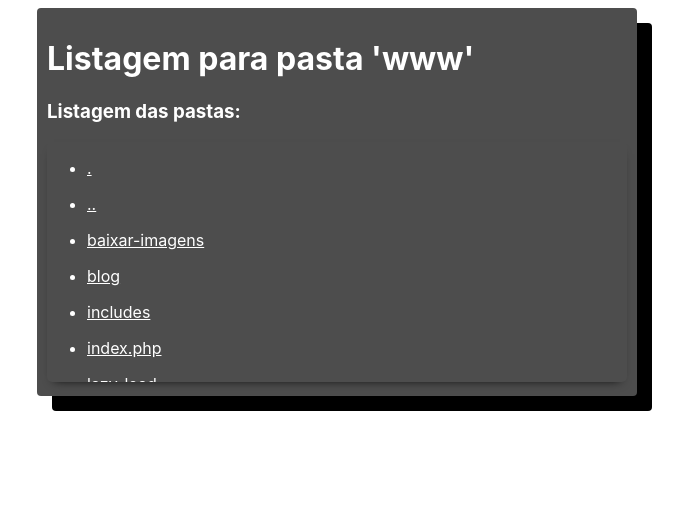
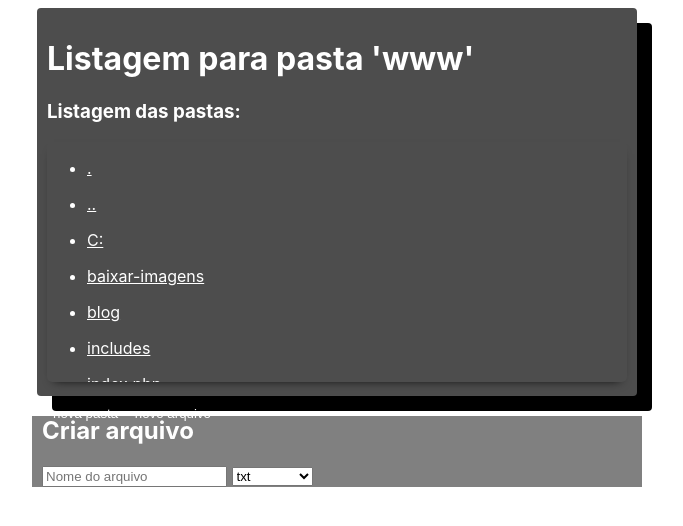
Before and after one commit to MrBunnyGif/localhost, a PHP site: page / in a window 1280 px wide. Shown: the top 526 px of the page, without its empty margins (303-986 px from the left). Run offline with PHP 8.4, Linux system fonts and the light colour scheme.

Commit message:
adicionados botões no footer e criada primeira div para criacao

```diff
--- a/includes/nav.php
+++ b/includes/nav.php
@@ -32,10 +32,30 @@
                     ?>
                     </div>
                 </div>
-                <div class="footer">
-                        <a>
-                            teste
-                        </a>
+                <footer>
+                    <button>
+                        nova pasta
+                    </button>
+                    <button>
+                        novo arquivo
+                    </button>
+                </footer>
+            </div>
+            <div class="criacao">
+                <h2>
+                    Criar arquivo
+                </h2>
+                <div>
+                    <form action="">
+                        <input type="text" placeholder="Nome do arquivo">
+                        <select name="" id="">
+                            <option value=".txt">txt</option>
+                            <option value=".php">php</option>
+                            <option value=".js">javaScript</option>
+                            <option value=".html">html</option>
+                            <option id="form-outro" value="">outro</option>
+                        </select>
+                    </form>
                 </div>
             </div>
         </div>
--- a/styles.css
+++ b/styles.css
@@ -12,7 +12,7 @@
 	transition-duration: .3s;
 }
 #conteudo{
-	height: 400px;
+	max-height: 600px;
 	width: 600px;
 	padding: 10px;
 }
@@ -27,7 +27,7 @@ body{
 a{
 	color: white;
 }
-a:hoover{
+a:hover{
 	color: gray!important;
 }
 .subtitulo{
@@ -42,5 +42,30 @@ a:hoover{
 }
 .footer {
     padding: 0px 10px 10px 10px;
-    display: flex;
+	display: flex;
+	width: 100%;
 }
+footer{
+	padding: 10px;
+}
+button {
+	background: transparent;
+	color: white;
+    border: none;
+	transition-duration: .3s;
+	padding-bottom: 3px;
+	cursor: pointer;
+}
+button:hover{
+	background-color: lightgray;
+	color: #4d4d4d;
+	border-radius: 4px;
+}
+.criacao {
+    max-height: 50%;
+    width: 600px;
+    margin: auto;
+    transition-duration: .3s;
+	background-color: gray;
+	padding-left: 10px;
+}
```
